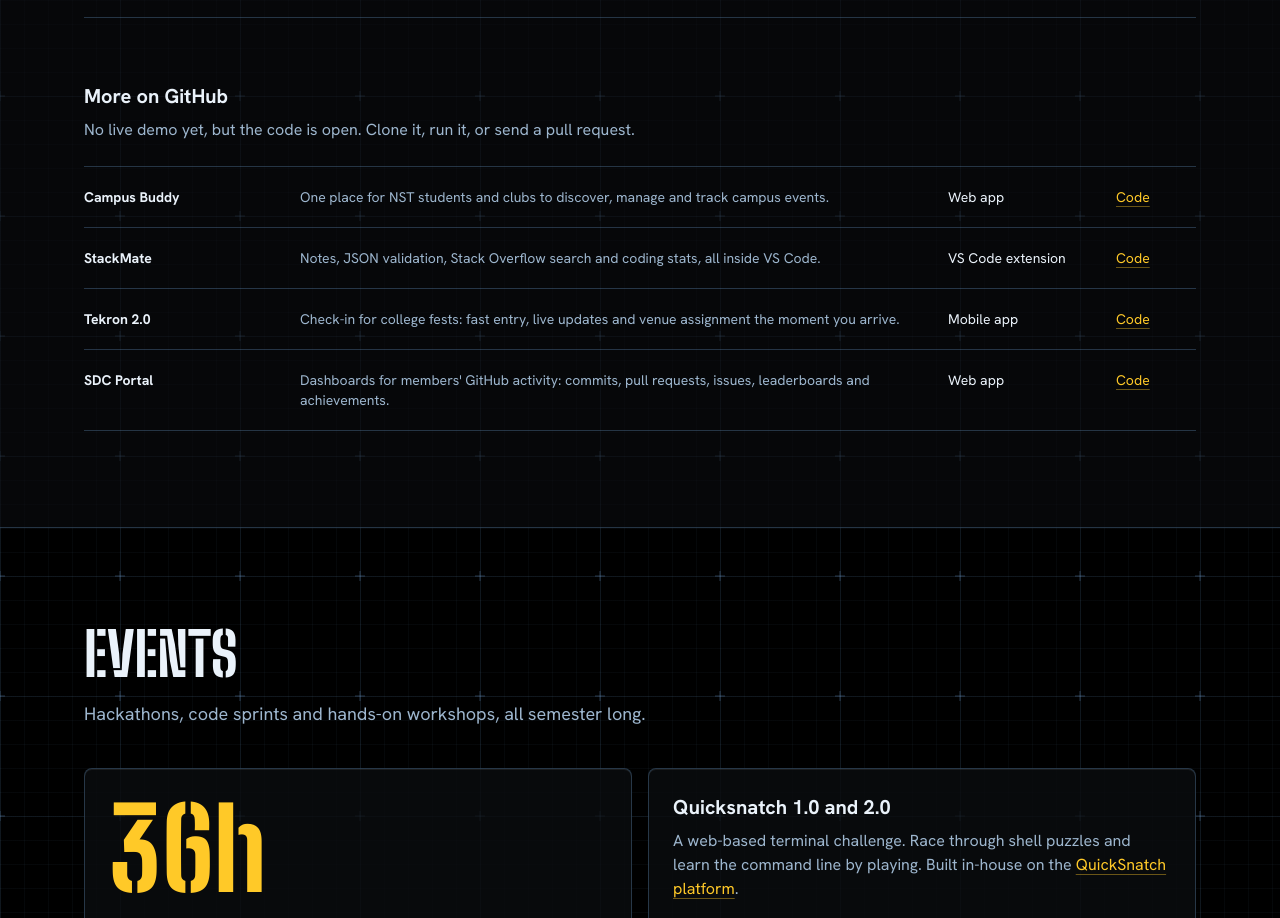
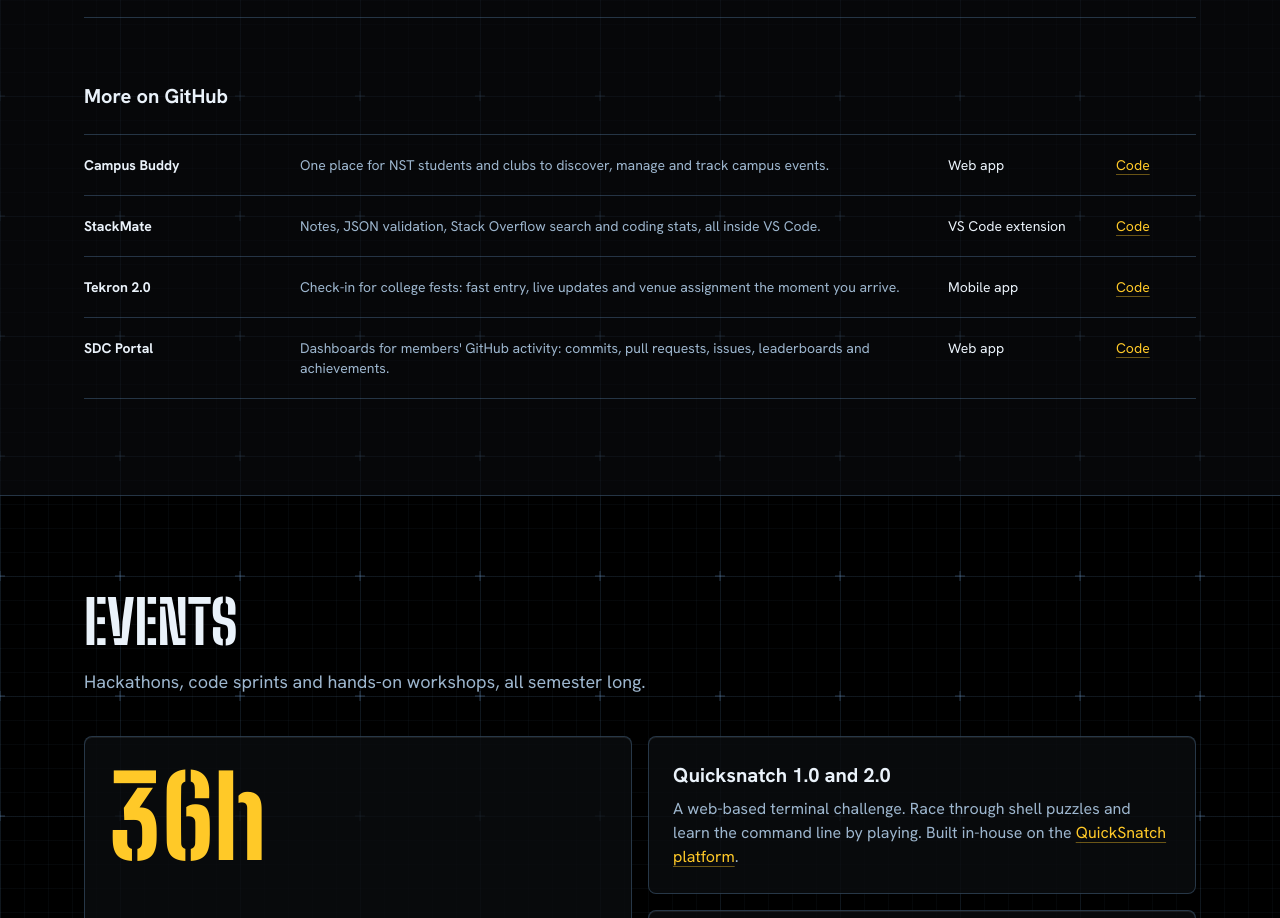
Before and after one commit to MRX-72/nst-sdc-site, a website: page index.html in a window 1280 px wide. Shown: the part 3264-4182 px from the top of the page. Drawn offline with Linux system fonts and the light colour scheme; no server answers.

Commit message:
Remove the 'No live demo yet' line

```diff
--- a/index.html
+++ b/index.html
@@ -216,7 +216,6 @@
 
       <!-- Projects without a live site: a compact list, no thumbnails (there's no screenshot to show) -->
       <h3 class="mt-16 text-xl font-bold">More on GitHub</h3>
-      <p class="mt-2 text-fog">No live demo yet, but the code is open. Clone it, run it, or send a pull request.</p>
       <ul class="mt-6 divide-y divide-line/30 border-y border-line/30 text-sm">
           <li class="row grid gap-2 py-5 md:grid-cols-[12rem_1fr_9rem_5rem] md:gap-6">
             <h4 class="font-bold text-paper">Campus Buddy</h4>
```
